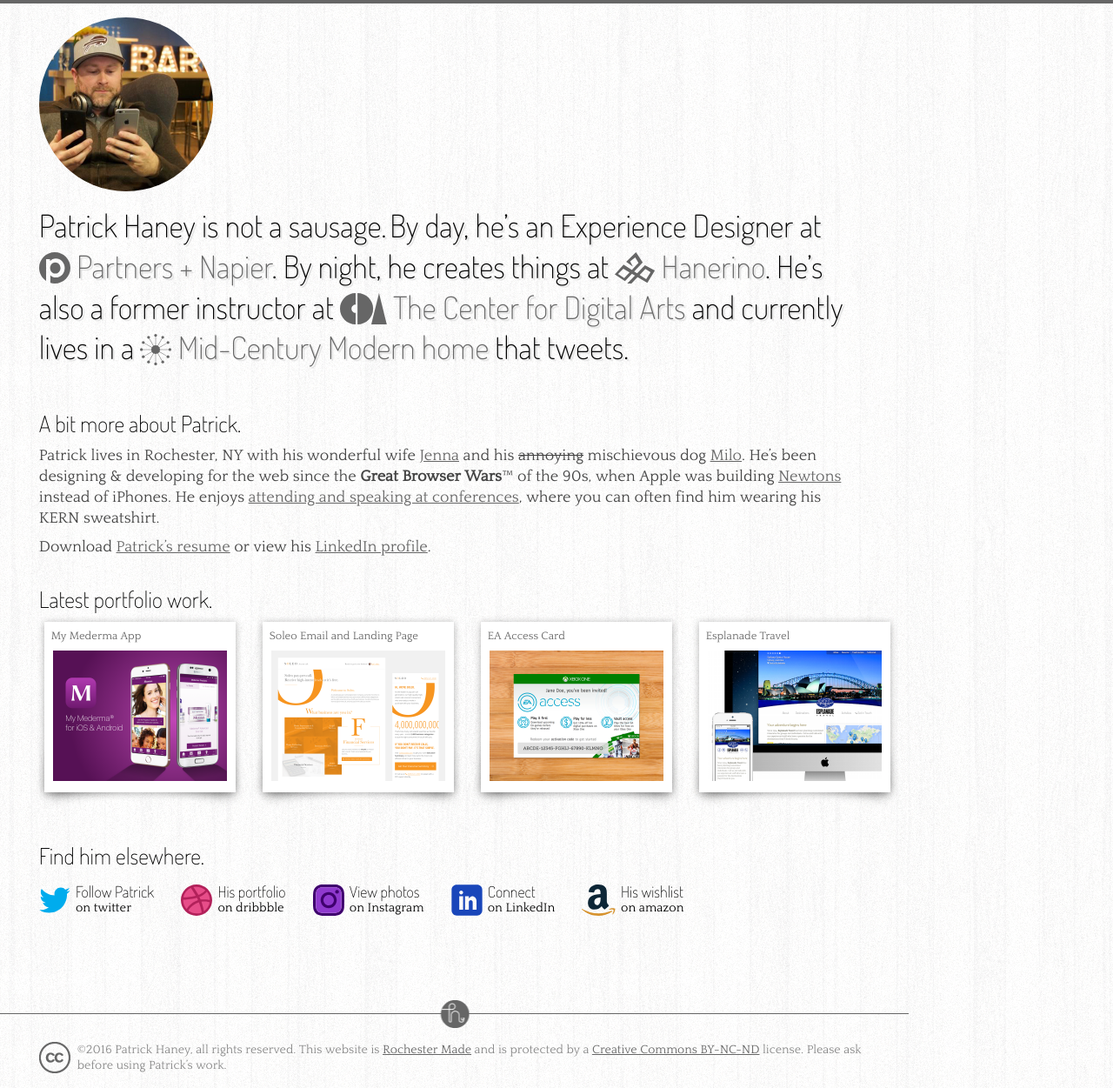
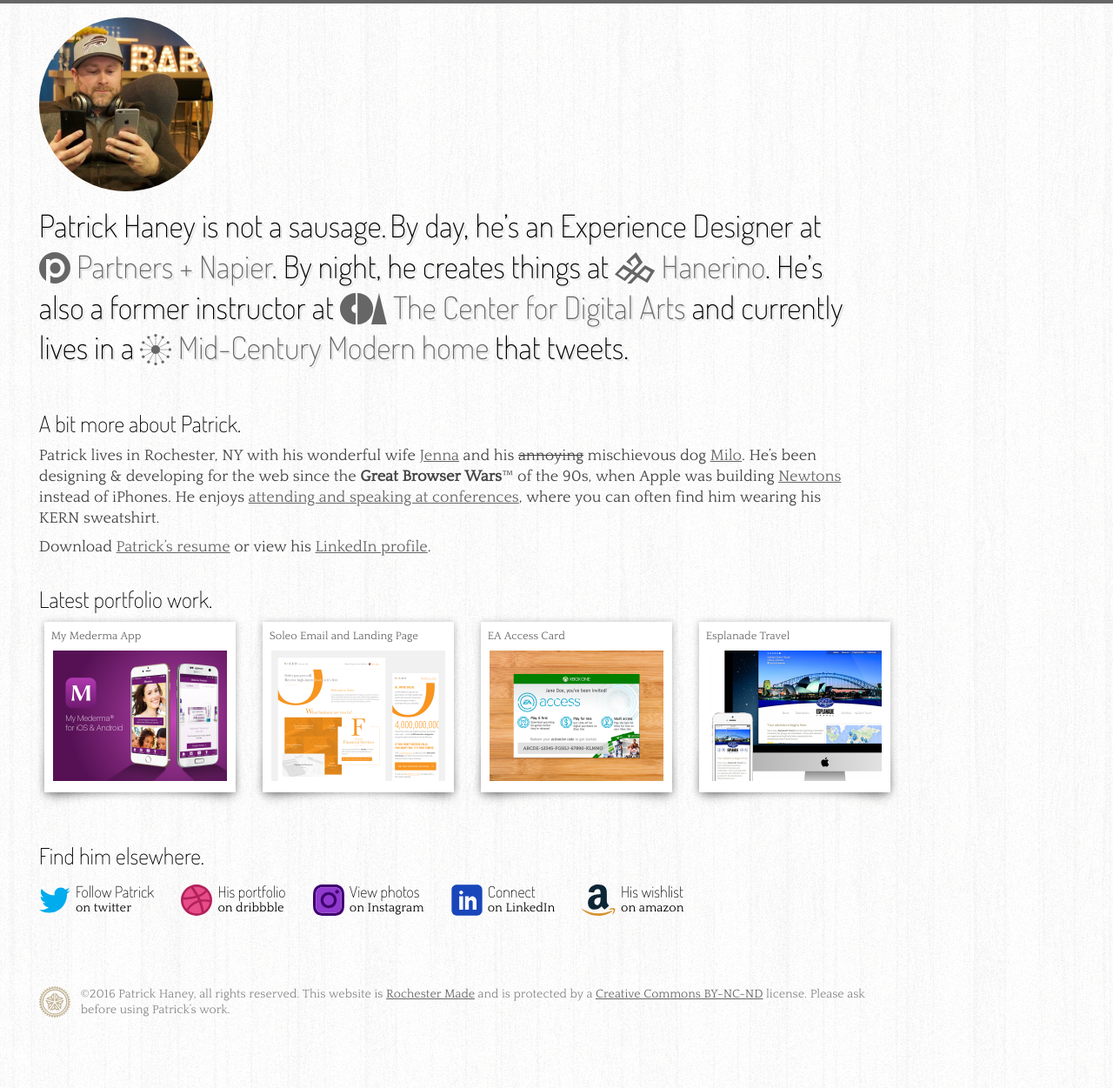
Before and after one commit to notasausage/notasausage.github.io, a Jekyll site: the page built from index.html, in a window 1280 px wide. Shown: the whole page at 87% size. Built offline with Jekyll 4.4.1, drawn with Linux system fonts in a browser that asks for light colours.

Commit message:
Footer updates
Remove ph separator (low-res) and CC logo, add SVG of Rochester seal

```diff
--- a/_includes/footer.html
+++ b/_includes/footer.html
@@ -1,7 +1,7 @@
 <footer class="container" id="page-footer">
-    <section class="wrapper">
+    <section class="wrapper group">
+        {% include svg-rochester.html %}
         <p>
-            <img src="/images/icon-cc-fill.png" alt="Creative Commons" class="icon-hover">
             &copy;2016 Patrick Haney, all rights reserved. This website is <a href="http://rochestermade.com">Rochester Made</a> and is protected by a <a href="http://creativecommons.org/licenses/by-nc-nd/3.0/">Creative Commons BY-NC-ND</a> license. Please ask before using Patrick&#8217;s work.
         </p>
     </section>
--- /dev/null
+++ b/_includes/svg-rochester.html
@@ -0,0 +1,48 @@
+<svg viewBox="0 0 145 145" xmlns="http://www.w3.org/2000/svg">
+    <title>Rochester</title>
+    <g id="rochester-logo" stroke="none" stroke-width="1" fill="none" fill-rule="evenodd">
+        <path d="M105.625,71.372 C104.77,75.139 102.389,78.097 97.892,78.838 C96.167,79.122 94.459,78.661 92.366,77.981 L89.189,76.949 C88.74,76.802 88.469,76.314 88.612,75.875 C88.642,75.78 88.763,75.49 89.131,75.334 L104.554,70.324 C104.735,70.264 104.94,70.279 105.081,70.324 C105.53,70.469 105.745,70.844 105.625,71.372 L105.625,71.372 Z M97.753,95.597 C97.543,96.095 97.146,96.271 96.697,96.124 C96.559,96.08 96.384,95.97 96.271,95.815 L86.738,82.697 C86.533,82.353 86.606,82.051 86.635,81.953 C86.78,81.515 87.285,81.278 87.734,81.423 L90.911,82.456 C93.005,83.136 94.657,83.767 95.886,85.011 C99.088,88.255 99.276,92.047 97.753,95.597 L97.753,95.597 Z M113.457,63.287 L76.491,75.296 L99.337,106.741 C100.345,105.9 101.337,105.036 102.28,104.085 C100.686,101.122 101.48,98.471 102.617,95.786 C104.35,91.698 103.149,87.108 101.277,83.351 C105,81.411 108.668,78.403 109.669,74.078 C110.327,71.237 111.245,68.625 114.273,67.166 C114.073,65.844 113.777,64.56 113.457,63.287 L113.457,63.287 Z" id="Fill-1" fill="#C0B090"></path>
+        <path d="M100.937,57.567 C100.849,57.686 100.689,57.818 100.509,57.878 L85.088,62.89 C84.695,62.979 84.432,62.816 84.348,62.756 C83.976,62.486 83.907,61.93 84.185,61.549 L86.148,58.847 C87.44,57.066 88.554,55.691 90.117,54.905 C94.188,52.861 97.854,53.855 100.76,56.4 C101.167,56.755 101.213,57.186 100.937,57.567 L100.937,57.567 Z M80.377,58.785 C80.101,59.166 79.551,59.272 79.178,59 C79.097,58.94 78.859,58.738 78.825,58.34 L78.827,42.125 C78.827,41.933 78.901,41.741 78.989,41.622 C79.266,41.241 79.69,41.151 80.156,41.428 C83.471,43.406 85.55,46.583 84.864,51.089 C84.602,52.818 83.635,54.3 82.341,56.081 L80.377,58.785 L80.377,58.785 Z M110.229,54.718 C106.92,55.318 104.644,53.745 102.442,51.833 C99.088,48.921 94.352,48.644 90.203,49.264 C89.508,45.125 87.783,40.706 83.976,38.417 C81.478,36.914 79.276,35.233 78.827,31.903 C77.507,31.686 76.193,31.571 74.883,31.479 L74.883,70.348 L111.85,58.338 C111.36,57.12 110.845,55.908 110.229,54.718 L110.229,54.718 Z" id="Fill-2" fill="#C0B090"></path>
+        <path d="M48.293,95.815 C48.18,95.97 48.006,96.08 47.867,96.124 C47.418,96.271 47.024,96.095 46.809,95.597 C45.289,92.047 45.476,88.255 48.679,85.011 C49.908,83.767 51.562,83.136 53.653,82.456 L56.83,81.423 C57.279,81.278 57.786,81.515 57.929,81.953 C57.958,82.051 58.031,82.353 57.824,82.697 L48.293,95.815 L48.293,95.815 Z M38.939,71.372 C38.819,70.844 39.037,70.469 39.484,70.324 C39.623,70.279 39.829,70.264 40.012,70.324 L55.434,75.334 C55.802,75.49 55.921,75.78 55.953,75.875 C56.096,76.314 55.825,76.802 55.376,76.949 L52.199,77.981 C50.107,78.661 48.398,79.122 46.673,78.838 C42.176,78.097 39.794,75.139 38.939,71.372 L38.939,71.372 Z M31.107,63.287 C30.788,64.56 30.492,65.844 30.289,67.166 C33.319,68.625 34.237,71.237 34.895,74.078 C35.896,78.403 39.565,81.411 43.287,83.351 C41.415,87.108 40.215,91.698 41.948,95.786 C43.087,98.471 43.879,101.122 42.285,104.085 C43.227,105.036 44.22,105.9 45.227,106.741 L68.071,75.296 L31.107,63.287 L31.107,63.287 Z" id="Fill-3" fill="#C0B090"></path>
+        <path d="M74.634,90.942 C74.634,90.472 75.016,90.063 75.477,90.063 C75.58,90.063 75.891,90.086 76.152,90.388 L85.684,103.508 C85.796,103.663 85.845,103.863 85.845,104.01 C85.845,104.48 85.558,104.802 85.017,104.851 C81.169,105.199 77.622,103.85 75.528,99.803 C74.723,98.249 74.634,96.481 74.634,94.282 L74.634,90.942 L74.634,90.942 Z M69.93,94.282 C69.93,96.481 69.839,98.249 69.036,99.803 C66.943,103.85 63.393,105.199 59.547,104.851 C59.008,104.802 58.719,104.48 58.719,104.01 C58.719,103.863 58.77,103.663 58.881,103.508 L68.412,90.388 C68.674,90.086 68.985,90.063 69.087,90.063 C69.549,90.063 69.93,90.472 69.93,90.942 L69.93,94.282 L69.93,94.282 Z M49.436,109.8 C50.548,110.497 51.677,111.174 52.874,111.774 C55.197,109.346 57.965,109.278 60.87,109.532 C65.294,109.919 69.288,107.356 72.283,104.417 C75.277,107.356 79.27,109.919 83.694,109.532 C86.599,109.278 89.367,109.346 91.691,111.774 C92.887,111.174 94.016,110.497 95.13,109.8 L72.283,78.357 L49.436,109.8 L49.436,109.8 Z" id="Fill-4" fill="#C0B090"></path>
+        <path d="M65.386,59 C65.011,59.272 64.464,59.166 64.188,58.785 L62.222,56.081 C60.929,54.3 59.964,52.818 59.701,51.089 C59.015,46.583 61.091,43.406 64.411,41.428 C64.876,41.151 65.299,41.241 65.576,41.622 C65.661,41.741 65.739,41.933 65.739,42.125 L65.739,58.34 C65.705,58.738 65.467,58.94 65.386,59 L65.386,59 Z M60.213,62.756 C60.132,62.816 59.867,62.979 59.477,62.89 L44.056,57.878 C43.873,57.818 43.715,57.686 43.627,57.567 C43.351,57.186 43.398,56.755 43.805,56.4 C46.711,53.855 50.374,52.861 54.45,54.905 C56.013,55.691 57.122,57.066 58.417,58.847 L60.38,61.549 C60.657,61.93 60.588,62.486 60.213,62.756 L60.213,62.756 Z M69.681,31.479 C68.369,31.571 67.06,31.686 65.738,31.903 C65.286,35.233 63.086,36.914 60.588,38.417 C56.781,40.706 55.056,45.125 54.362,49.264 C50.21,48.644 45.474,48.921 42.122,51.833 C39.92,53.745 37.644,55.318 34.335,54.718 C33.72,55.908 33.205,57.12 32.715,58.338 L69.681,70.348 L69.681,31.479 L69.681,31.479 Z" id="Fill-5" fill="#C0B090"></path>
+        <path d="M16.623,72.716 C16.623,103.456 41.541,128.378 72.281,128.378 C103.021,128.378 127.941,103.456 127.941,72.716 C127.941,41.975 103.021,17.057 72.281,17.057 C41.541,17.057 16.623,41.975 16.623,72.716 L16.623,72.716 Z" id="Stroke-6" stroke="#C0B090" stroke-width="5"></path>
+        <path d="M72.282,135.251 C37.746,135.251 9.749,107.253 9.749,72.717 C9.749,38.18 37.746,10.184 72.282,10.184 C106.818,10.184 134.815,38.18 134.815,72.717 C134.815,107.253 106.818,135.251 72.282,135.251 L72.282,135.251 Z M72.282,6.945 C35.957,6.945 6.51,36.392 6.51,72.717 C6.51,109.042 35.957,138.489 72.282,138.489 C108.607,138.489 138.054,109.042 138.054,72.717 C138.054,36.392 108.607,6.945 72.282,6.945 L72.282,6.945 Z" id="Fill-8" fill="#C0B090"></path>
+        <path d="M77.215,8.348 L67.349,8.348 C68.41,5.71 69.311,3.073 70.049,0.435 L74.515,0.435 C75.253,3.073 76.153,5.71 77.215,8.348" id="Fill-9" fill="#C0B090"></path>
+        <path d="M65.963,8.469 C62.724,9.039 59.485,9.611 56.246,10.182 C56.834,7.4 57.263,4.646 57.532,1.921 C58.998,1.663 60.463,1.404 61.929,1.145 C63.114,3.615 64.459,6.056 65.963,8.469" id="Fill-10" fill="#C0B090"></path>
+        <path d="M54.902,10.542 C51.811,11.667 48.722,12.791 45.631,13.916 C45.726,11.075 45.67,8.289 45.462,5.558 C46.861,5.049 48.259,4.539 49.658,4.031 C51.253,6.257 53.002,8.427 54.902,10.542" id="Fill-11" fill="#C0B090"></path>
+        <path d="M44.37,14.505 C41.521,16.149 38.674,17.793 35.825,19.438 C35.425,16.623 34.886,13.889 34.208,11.235 C35.497,10.491 36.785,9.747 38.075,9.002 C40.032,10.918 42.131,12.752 44.37,14.505" id="Fill-12" fill="#C0B090"></path>
+        <path d="M34.686,20.236 C32.166,22.351 29.647,24.464 27.127,26.578 C26.245,23.875 25.239,21.276 24.11,18.781 C25.251,17.824 26.39,16.868 27.53,15.911 C29.79,17.457 32.177,18.898 34.686,20.236" id="Fill-13" fill="#C0B090"></path>
+        <path d="M26.143,27.562 C24.029,30.082 21.915,32.601 19.801,35.12 C18.463,32.612 17.021,30.227 15.476,27.965 C16.433,26.825 17.389,25.685 18.346,24.545 C20.84,25.675 23.44,26.681 26.143,27.562" id="Fill-14" fill="#C0B090"></path>
+        <path d="M19.003,36.26 C17.359,39.108 15.715,41.956 14.07,44.805 C12.316,42.567 10.482,40.468 8.568,38.51 C9.313,37.221 10.056,35.932 10.8,34.643 C13.453,35.323 16.188,35.861 19.003,36.26" id="Fill-15" fill="#C0B090"></path>
+        <path d="M13.481,46.065 C12.357,49.157 11.232,52.246 10.107,55.337 C7.991,53.438 5.821,51.689 3.596,50.093 C4.105,48.694 4.613,47.296 5.123,45.897 C7.854,46.106 10.64,46.162 13.481,46.065" id="Fill-16" fill="#C0B090"></path>
+        <path d="M9.747,56.681 C9.176,59.92 8.605,63.158 8.034,66.398 C5.62,64.895 3.179,63.549 0.711,62.364 C0.969,60.898 1.227,59.433 1.486,57.967 C4.211,57.699 6.965,57.27 9.747,56.681" id="Fill-17" fill="#C0B090"></path>
+        <path d="M7.913,67.784 L7.913,77.65 C5.274,76.589 2.637,75.688 0.001,74.95 C0.001,73.461 0,71.974 0,70.484 C2.637,69.748 5.274,68.846 7.913,67.784" id="Fill-18" fill="#C0B090"></path>
+        <path d="M8.034,79.036 C8.605,82.276 9.176,85.515 9.748,88.753 C6.964,88.167 4.211,87.737 1.486,87.468 C1.228,86.003 0.969,84.537 0.71,83.071 C3.18,81.887 5.621,80.541 8.034,79.036" id="Fill-19" fill="#C0B090"></path>
+        <path d="M10.107,90.098 C11.232,93.188 12.357,96.278 13.482,99.369 C10.64,99.274 7.853,99.33 5.124,99.538 C4.614,98.139 4.104,96.741 3.596,95.341 C5.822,93.747 7.992,91.999 10.107,90.098" id="Fill-20" fill="#C0B090"></path>
+        <path d="M14.069,100.63 C15.714,103.479 17.358,106.326 19.003,109.175 C16.188,109.575 13.453,110.113 10.801,110.792 C10.057,109.503 9.312,108.215 8.568,106.925 C10.483,104.968 12.316,102.869 14.069,100.63" id="Fill-21" fill="#C0B090"></path>
+        <path d="M19.801,110.314 C21.915,112.835 24.028,115.352 26.144,117.872 C23.44,118.756 20.841,119.761 18.346,120.89 C17.39,119.749 16.433,118.61 15.476,117.47 C17.022,115.21 18.463,112.823 19.801,110.314" id="Fill-22" fill="#C0B090"></path>
+        <path d="M27.127,118.856 C29.647,120.972 32.165,123.084 34.686,125.198 C32.176,126.538 29.792,127.979 27.531,129.524 C26.391,128.567 25.251,127.611 24.11,126.653 C25.24,124.159 26.245,121.56 27.127,118.856" id="Fill-23" fill="#C0B090"></path>
+        <path d="M35.824,125.997 C38.674,127.642 41.521,129.286 44.37,130.929 C42.131,132.685 40.033,134.518 38.075,136.433 C36.786,135.687 35.497,134.944 34.208,134.198 C34.888,131.546 35.426,128.811 35.824,125.997" id="Fill-24" fill="#C0B090"></path>
+        <path d="M45.63,131.518 C48.722,132.643 51.811,133.768 54.903,134.892 C53.002,137.009 51.254,139.179 49.658,141.404 C48.259,140.894 46.861,140.387 45.462,139.876 C45.671,137.146 45.727,134.36 45.63,131.518" id="Fill-25" fill="#C0B090"></path>
+        <path d="M56.245,135.253 C59.485,135.824 62.723,136.394 65.963,136.966 C64.46,139.38 63.115,141.821 61.929,144.29 C60.463,144.03 58.998,143.772 57.531,143.513 C57.263,140.788 56.835,138.034 56.245,135.253" id="Fill-26" fill="#C0B090"></path>
+        <path d="M67.348,137.087 C70.638,137.088 73.926,137.087 77.216,137.087 C76.154,139.726 75.254,142.362 74.515,145 C73.026,144.999 71.539,145 70.049,144.999 C69.311,142.362 68.411,139.726 67.348,137.087" id="Fill-28" fill="#C0B090"></path>
+        <path d="M78.601,136.966 C81.841,136.395 85.079,135.824 88.318,135.251 C87.731,138.035 87.302,140.788 87.032,143.514 C85.566,143.772 84.102,144.031 82.634,144.289 C81.45,141.819 80.106,139.38 78.601,136.966" id="Fill-30" fill="#C0B090"></path>
+        <path d="M89.662,134.893 C92.753,133.768 95.843,132.643 98.934,131.517 C98.839,134.36 98.895,137.145 99.102,139.877 C97.703,140.386 96.305,140.895 94.905,141.403 C93.31,139.178 91.563,137.008 89.662,134.893" id="Fill-31" fill="#C0B090"></path>
+        <path d="M100.194,130.931 C103.044,129.286 105.891,127.642 108.739,125.995 C109.139,128.811 109.678,131.546 110.357,134.199 C109.067,134.944 107.779,135.688 106.489,136.433 C104.531,134.517 102.434,132.683 100.194,130.931" id="Fill-32" fill="#C0B090"></path>
+        <path d="M109.879,125.198 C112.399,123.085 114.917,120.972 117.437,118.854 C118.32,121.56 119.325,124.158 120.455,126.653 C119.313,127.611 118.175,128.567 117.033,129.524 C114.772,127.977 112.389,126.536 109.879,125.198" id="Fill-33" fill="#C0B090"></path>
+        <path d="M118.421,117.873 C120.536,115.352 122.649,112.835 124.763,110.313 C126.102,112.823 127.542,115.208 129.088,117.469 C128.131,118.61 127.176,119.751 126.217,120.89 C123.723,119.761 121.125,118.754 118.421,117.873" id="Fill-34" fill="#C0B090"></path>
+        <path d="M125.561,109.175 C127.206,106.326 128.851,103.479 130.494,100.628 C132.249,102.868 134.082,104.966 135.997,106.925 C135.251,108.216 134.509,109.503 133.763,110.792 C131.11,110.112 128.377,109.573 125.561,109.175" id="Fill-35" fill="#C0B090"></path>
+        <path d="M131.083,99.37 C132.208,96.278 133.333,93.189 134.457,90.097 C136.574,91.997 138.743,93.745 140.968,95.341 C140.459,96.741 139.951,98.14 139.441,99.538 C136.71,99.329 133.925,99.272 131.083,99.37" id="Fill-36" fill="#C0B090"></path>
+        <path d="M134.817,88.754 C135.389,85.515 135.96,82.276 136.53,79.036 C138.945,80.54 141.385,81.885 143.854,83.07 C143.595,84.538 143.337,86.003 143.078,87.468 C140.352,87.737 137.6,88.165 134.817,88.754" id="Fill-37" fill="#C0B090"></path>
+        <path d="M136.652,77.651 C136.652,74.361 136.652,71.074 136.65,67.783 C139.29,68.845 141.927,69.746 144.563,70.484 C144.563,71.975 144.564,73.461 144.563,74.95 C141.926,75.688 139.29,76.588 136.652,77.651" id="Fill-38" fill="#C0B090"></path>
+        <path d="M136.531,66.398 C135.96,63.158 135.389,59.921 134.815,56.68 C137.6,57.268 140.353,57.697 143.078,57.967 C143.336,59.434 143.596,60.898 143.853,62.365 C141.384,63.55 138.944,64.894 136.531,66.398" id="Fill-39" fill="#C0B090"></path>
+        <path d="M134.458,55.338 C133.333,52.246 132.208,49.157 131.081,46.065 C133.925,46.161 136.711,46.105 139.441,45.897 C139.95,47.297 140.46,48.694 140.968,50.094 C138.742,51.689 136.573,53.437 134.458,55.338" id="Fill-40" fill="#C0B090"></path>
+        <path d="M130.495,44.805 C128.851,41.956 127.207,39.109 125.56,36.259 C128.376,35.86 131.11,35.321 133.763,34.643 C134.507,35.933 135.253,37.22 135.996,38.511 C134.082,40.468 132.248,42.565 130.495,44.805" id="Fill-41" fill="#C0B090"></path>
+        <path d="M124.764,35.121 C122.649,32.6 120.536,30.082 118.419,27.562 C121.125,26.679 123.723,25.674 126.218,24.545 C127.175,25.687 128.132,26.825 129.088,27.967 C127.542,30.227 126.101,32.61 124.764,35.121" id="Fill-42" fill="#C0B090"></path>
+        <path d="M117.438,26.579 C114.918,24.463 112.399,22.351 109.877,20.236 C112.388,18.897 114.773,17.456 117.033,15.911 C118.174,16.87 119.314,17.824 120.454,18.782 C119.325,21.277 118.319,23.875 117.438,26.579" id="Fill-43" fill="#C0B090"></path>
+        <path d="M108.74,19.438 C105.891,17.793 103.044,16.149 100.193,14.505 C102.433,12.75 104.531,10.917 106.489,9.003 C107.778,9.749 109.068,10.491 110.356,11.237 C109.677,13.89 109.138,16.622 108.74,19.438" id="Fill-44" fill="#C0B090"></path>
+        <path d="M98.935,13.917 C95.843,12.791 92.754,11.667 89.661,10.542 C91.562,8.426 93.31,6.256 94.906,4.031 C96.305,4.541 97.704,5.048 99.102,5.56 C98.894,8.289 98.838,11.074 98.935,13.917" id="Fill-45" fill="#C0B090"></path>
+        <path d="M88.319,10.183 C85.079,9.61 81.841,9.039 78.6,8.469 C80.104,6.055 81.449,3.614 82.635,1.146 C84.102,1.406 85.567,1.662 87.033,1.922 C87.302,4.647 87.73,7.399 88.319,10.183" id="Fill-46" fill="#C0B090"></path>
+    </g>
+</svg>
--- a/_sass/_layout.scss
+++ b/_sass/_layout.scss
@@ -275,7 +275,7 @@
 }
 
 #elsewhere ul {
-    margin: .5em 0 1em;
+    margin: .5em 0;
 }
 
 #elsewhere li {
@@ -519,18 +519,20 @@
 ********************************************/
 
 #page-footer {
-    background: url("/images/logo-ph-footer.png") no-repeat 50% 0;
-    margin: 2.5em 0 1em;
-    min-height: 36px;
-    padding-top: 3em;
+    margin: 1em 0;
+}
+
+#page-footer svg {
+    float: left;
+    height: 36px;
+    margin-right: .75em;
+    width: auto;
 }
 
 #page-footer p {
-    background: url("/images/icon-cc-lines.png") no-repeat 0 0;
     color: #888;
     font-size: .875em;
     line-height: 1.3em;
-    padding-left: 44px;
     position: relative;
     transition: all 0.25s ease-in-out;
     -webkit-transition: all 0.25s ease-in-out;
@@ -540,7 +542,3 @@
 #page-footer p:hover {
     color: #000;
 }
-
-#page-footer p:hover img.icon-hover {
-    opacity: 1;
-}
```
